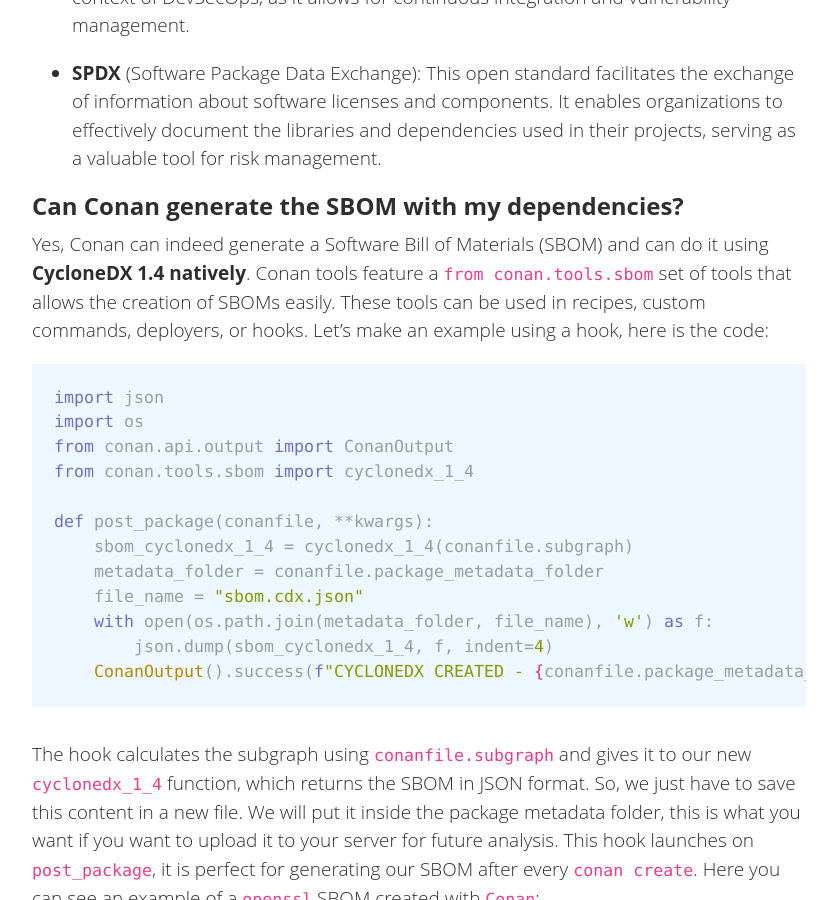
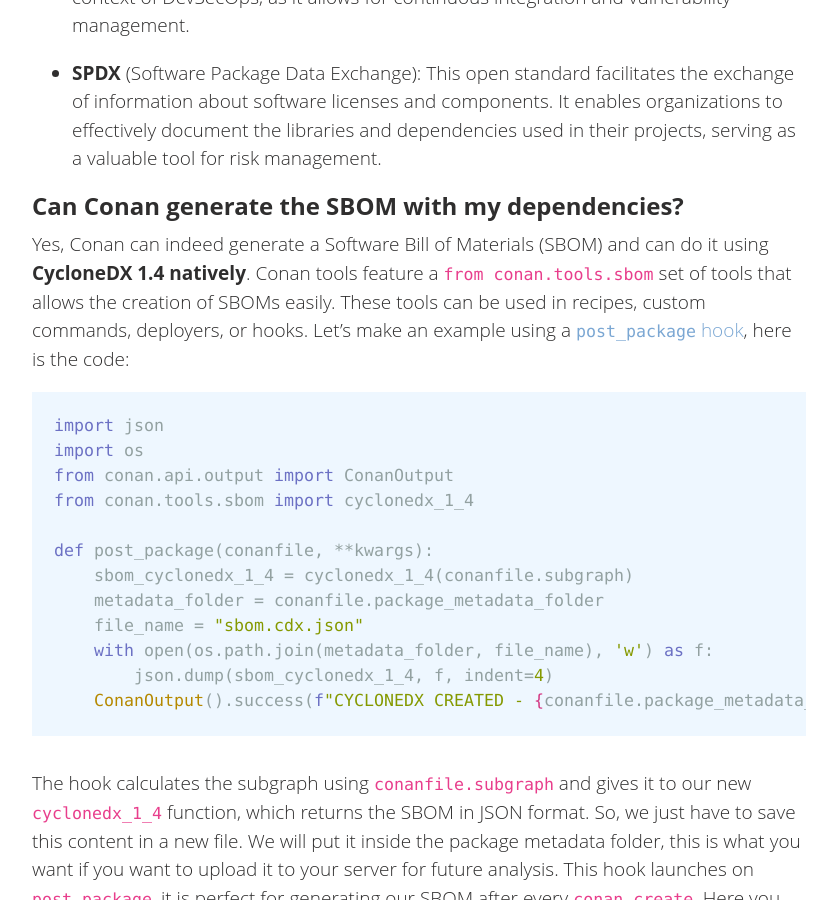
Before and after one commit to conan-io/conan-io.github.io, a Jekyll site: the page built from _posts/2025-02-05-What-is-your-code-made-of-sboms.markdown, in a window 1280 px wide and 900 px high, scrolled down 1294 px. Shown: the whole window, without its empty margins (20-857 px from the left). Built offline with Jekyll 4.4.1, drawn with Linux system fonts in a browser that asks for light colours; comment, search, counter and statistics services are not loaded.

Commit message:
Update _posts/2025-02-05-What-is-your-code-made-of-sboms.markdown
Co-authored-by: Abril Rincón Blanco <5364255+AbrilRBS@users.noreply.github.com>

````diff
--- a/_posts/2025-02-05-What-is-your-code-made-of-sboms.markdown
+++ b/_posts/2025-02-05-What-is-your-code-made-of-sboms.markdown
@@ -43,7 +43,7 @@ projects, serving as a valuable tool for risk management.
 Yes, Conan can indeed generate a Software Bill of Materials (SBOM) and can do it using **CycloneDX 1.4 natively**. Conan
 tools feature a `from conan.tools.sbom` set of tools that allows the creation of SBOMs easily. These tools can be used
 in recipes, custom commands, deployers, or hooks.
-Let’s make an example using a hook, here is the code:
+Let’s make an example using a [`post_package` hook](https://docs.conan.io/2/reference/extensions/hooks.html), here is the code:
 
 ```python
 import json
````
